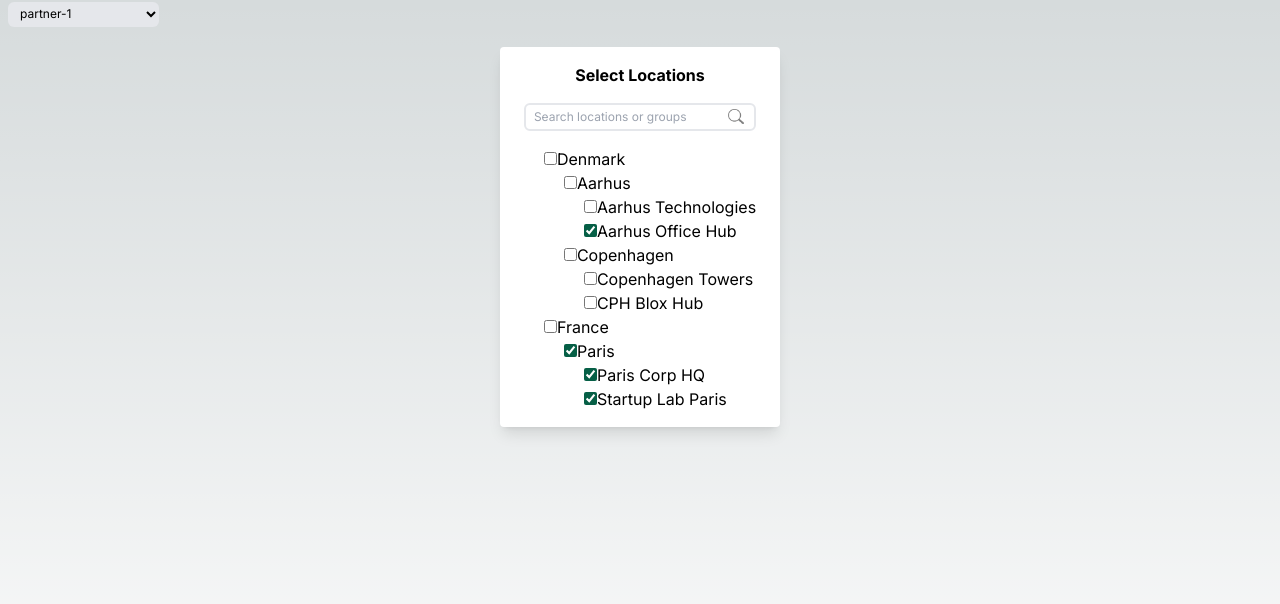
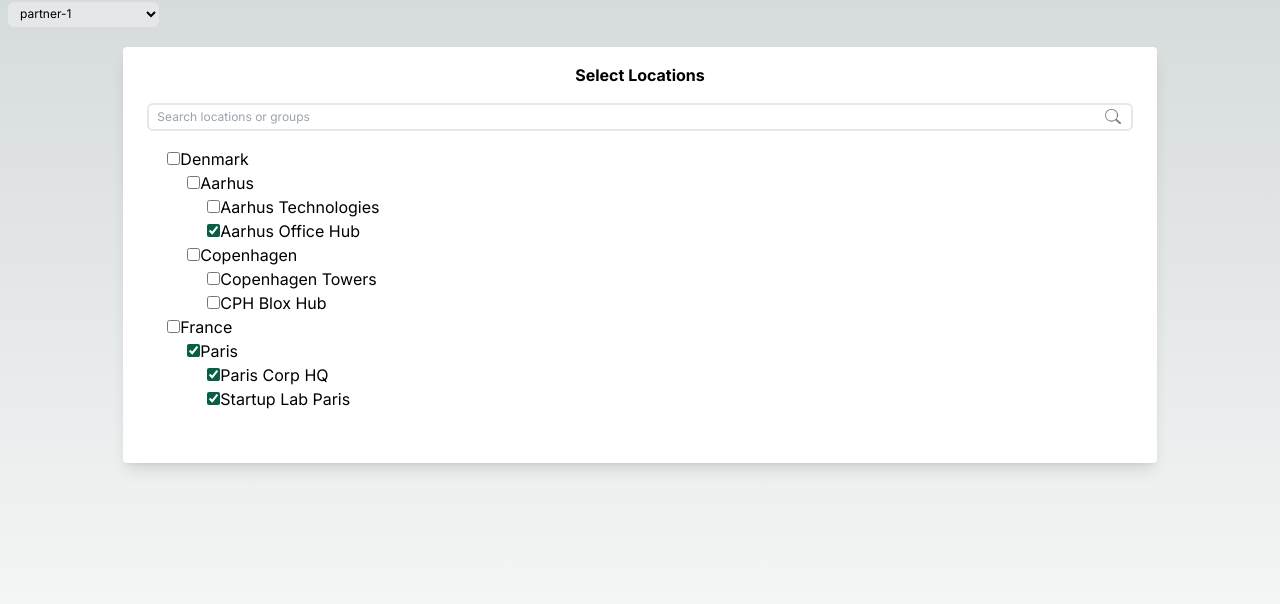
Before and after one commit to stigsen/challenge, a Next.js app: page / in a window 1280 px wide. Shown: the top 604 px of the page. Built offline with nearby package versions, Linux system fonts and the light colour scheme.

Commit message:
Added min max height and scrool bar to treeview

```diff
--- a/Data/CustomerData.ts
+++ b/Data/CustomerData.ts
@@ -198,7 +198,7 @@ export const CustomerData: Tree[] = [
             "aarhus-technologies": {
                 name: "Aarhus Technologies - no parent",
                 parents: {
-                    // "aarhus": {}
+                    "not-found": {}
                 }
             },
             "aarhus-office-hub": {
--- a/app/page.tsx
+++ b/app/page.tsx
@@ -1,8 +1,8 @@
 'use client';
-import React, { useEffect, useState} from "react";
+import React, {useEffect, useState} from "react";
 import {ScopeInputProps, TreeViewerComponent} from "@/components/TreeViewerComponent";
 import {dataRepository} from "@/Data/DataRepository";
-import Spinner from "@/components/Spinner";
+import LoadingComponent from "@/components/LoadingComponent";
 import {Scope} from "@/model/Scope";
 import {mergeScopes, searchScope} from "@/utils/ScopeHelper";
 import {Card} from "@/components/Card";
@@ -24,7 +24,7 @@ export default function Home() {
     const treeData = dataRepository.getTreeData(partner || '');
 
     useEffect(() => {
-        if(treeData) {
+        if (treeData) {
             setSelectedSearch(searchScope(treeData, search));
         }
     }, [search]);
@@ -53,20 +53,19 @@ export default function Home() {
     }
     return (
         <>
-        <PartnerSelector onSelect={changePartner}/>
-        <main className="flex min-h-screen flex-col items-center p-5">
-            <Card>
+            <PartnerSelector onSelect={changePartner}/>
+            <main className="flex min-h-screen flex-col items-center p-5">
+                <Card>
                     <div className="px-6 py-4 items-center">
                         <h1 className='text-center font-bold'>Select Locations</h1>
                         <SearchField
                             search={search}
                             setSearch={setSearch}
                             clearSearch={clearSearch}/>
-
-                        { partner ? <TreeViewerComponent {...scope}  /> : <Spinner/>}
+                            {partner ? <TreeViewerComponent {...scope}  /> : <LoadingComponent/>}
                     </div>
-            </Card>
-        </main>
+                </Card>
+            </main>
         </>
     )
 }
--- a/components/Card.tsx
+++ b/components/Card.tsx
@@ -5,7 +5,7 @@ type Props = {
 }
 export const Card = (props: Props) => {
     return (
-        <div className="min-h-200 w-700 bg-white rounded shadow-lg">
+        <div className="min-h-200 w-5/6 bg-white rounded shadow-lg">
             {props.children}
         </div>
     )
--- /dev/null
+++ b/components/LoadingComponent.tsx
@@ -0,0 +1,7 @@
+export default function LoadingComponent() {
+    return (
+        <span className="h-500 w-full flex justify-center items-center">
+          <span className="animate-ping flex h-3 w-3  rounded-full bg-green-700 opacity-75"></span>
+        </span>
+    );
+}
--- a/components/PartnerSelector.tsx
+++ b/components/PartnerSelector.tsx
@@ -11,7 +11,7 @@ export const PartnerSelector = (props: Props) => {
 
     const partnerOptions = partners ?
         partners.map((partner, index) => <option key={index} value={partner}>{partner}</option> )
-     : [<option>Loading...</option>];
+     : [<option key='option1'>Loading...</option>];
 
     useEffect(() => {
         const partners = dataRepository.getPartners();
--- a/components/Spinner.tsx
+++ /dev/null
@@ -1,7 +0,0 @@
-export default function Spinner() {
-    return (
-        <span className="h-500 w-full flex justify-center items-center">
-          <span className="animate-ping flex h-5 w-5  rounded-full bg-green-700 opacity-75"></span>
-        </span>
-    );
-}
--- a/components/TreeViewerComponent.tsx
+++ b/components/TreeViewerComponent.tsx
@@ -64,5 +64,7 @@ export const TreeViewerComponent = (props: ScopeInputProps) => {
     const rootGroups = getGroups(props.tree);
 
     const treeNodes = rootGroups.map(root => createNodeComponent( root.id, props));
-    return (<div>{treeNodes}</div>);
+    return (<div className='min-h-[300px] max-h-[400px] overflow-auto '>
+        {treeNodes}
+    </div>);
 }
```
